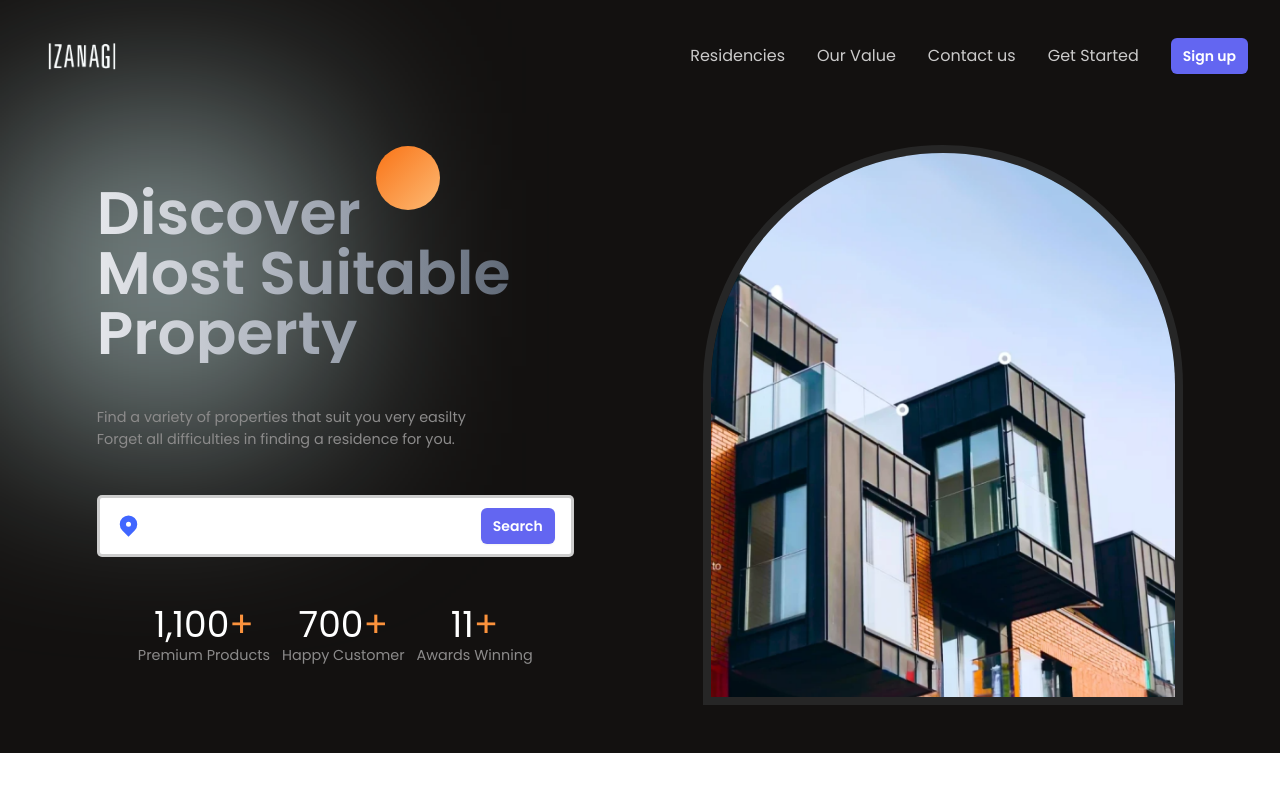
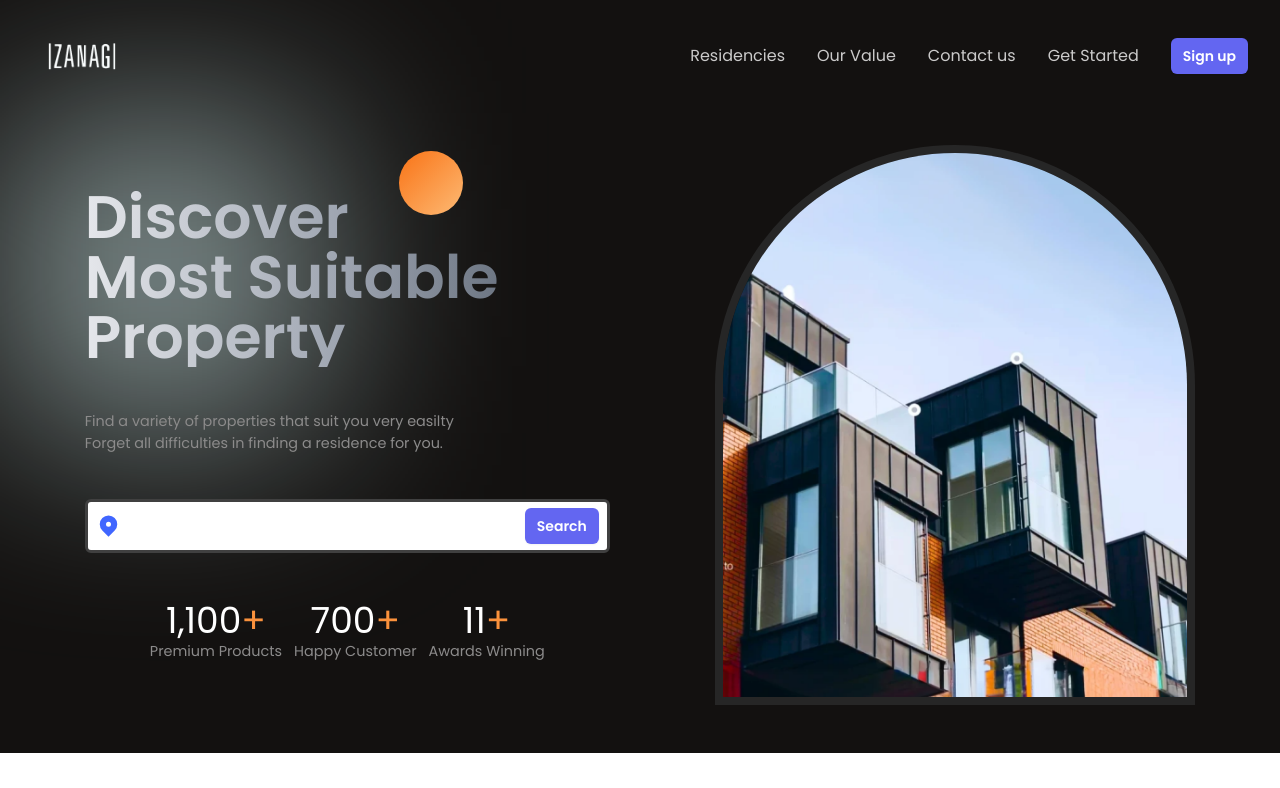
Before and after one commit to LaithFerjeoui/Full-Stack-Real-Estate-IZANAGI, a React (Vite) app in the folder client side/: page / in a window 1280 px wide. Shown: the top 788 px of the page. Built offline with nearby package versions, Linux system fonts and the light colour scheme.

Commit message:
search-bar fixed

```diff
--- a/client side/src/components/Hero.jsx
+++ b/client side/src/components/Hero.jsx
@@ -26,9 +26,9 @@ const Hero = () => {
                 Forget all difficulties in finding a residence for you.
               </span>
             </div>
-            <div className="flexCenter search-bar">
+            <div className="flex justify-center items-center gap-8 bg-white rounded-md width-[100%] border-solid border-neutral-700 border-[3px] py-1 px-2">
             <HiLocationMarker color="var(--blue)" size={25} />
-            <input type="text" className="text-black"/>
+            <input type="text" className="text-black border-none outline-none"/>
             <button
                 type="button"
                 className="rounded-md bg-indigo-500 px-3 py-2 text-sm font-semibold text- shadow-sm hover:bg-indigo-400 focus-visible:outline focus-visible:outline-2 focus-visible:outline-offset-2 focus-visible:outline-indigo-500"
```
